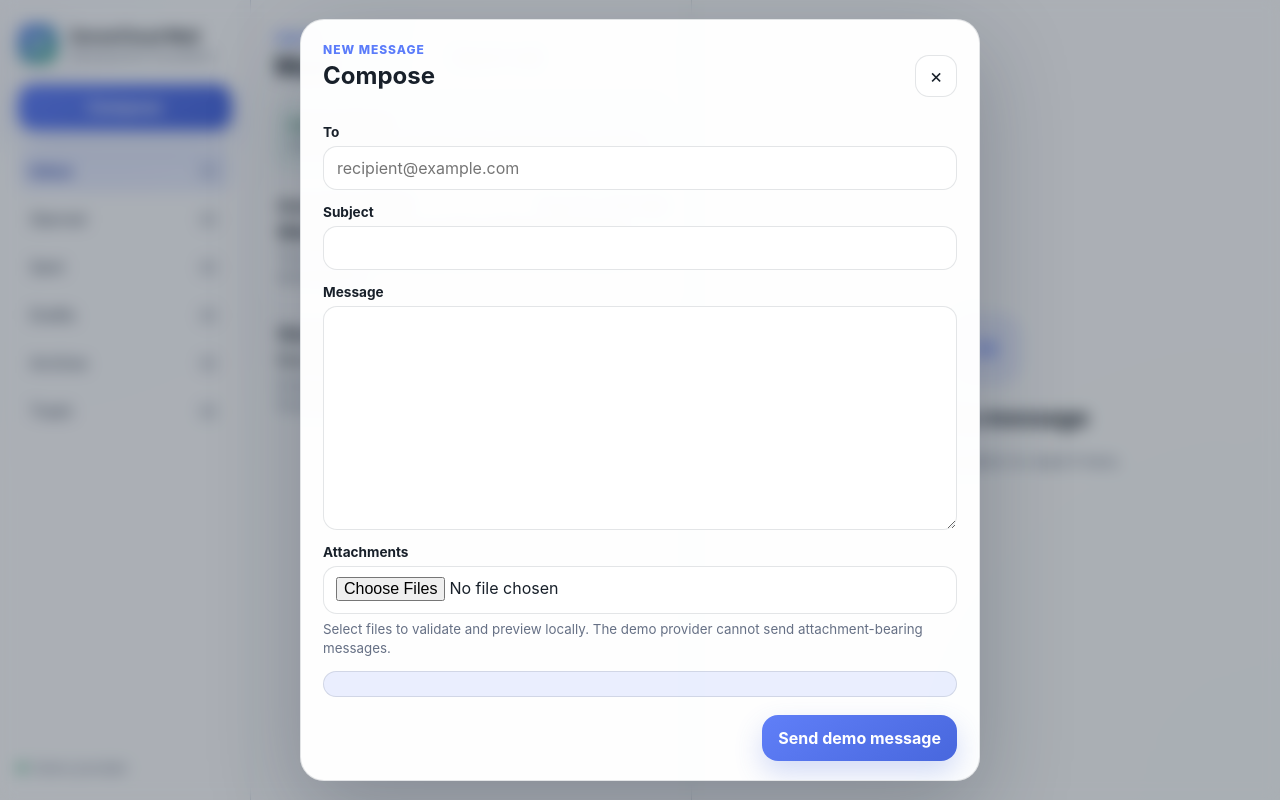
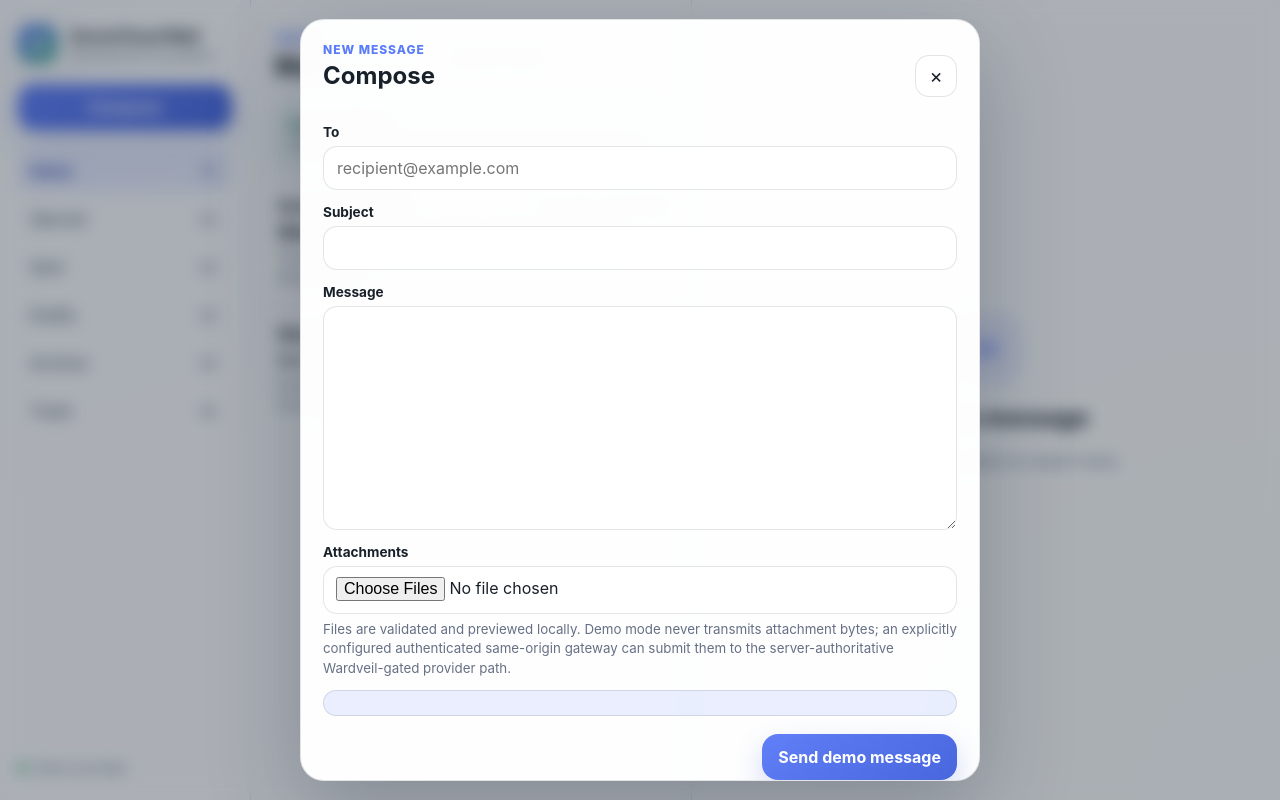
Before and after one commit to GoreeCloud/goreecloud-mail, a website with bundled scripts: page web/index.html in a window 1280 px wide. Both pictures are taken after a click on the button "Compose". Built offline with nearby package versions, Linux system fonts and the light colour scheme.

Commit message:
Declare explicit fail-closed Mail provider defaults

```diff
--- a/web/index.html
+++ b/web/index.html
@@ -4,6 +4,8 @@
     <meta charset="utf-8" />
     <meta name="viewport" content="width=device-width, initial-scale=1" />
     <meta name="color-scheme" content="light dark" />
+    <meta name="goreecloud-mail-provider" content="demo" />
+    <meta name="goreecloud-mail-gateway" content="/api/mail" />
     <title>GoreeCloud Mail</title>
     <link rel="stylesheet" href="./styles.css" />
     <link rel="stylesheet" href="./attachment-security.css" />
@@ -111,7 +113,7 @@
         <label class="compose-attachment-picker">
           <span>Attachments</span>
           <input id="composeAttachments" name="attachments" type="file" multiple />
-          <small>Select files to validate and preview locally. The demo provider cannot send attachment-bearing messages.</small>
+          <small>Files are validated and previewed locally. Demo mode never transmits attachment bytes; an explicitly configured authenticated same-origin gateway can submit them to the server-authoritative Wardveil-gated provider path.</small>
         </label>
         <section id="composeAttachmentPreview" class="compose-attachment-preview" aria-label="Selected attachments" hidden></section>
 
```
